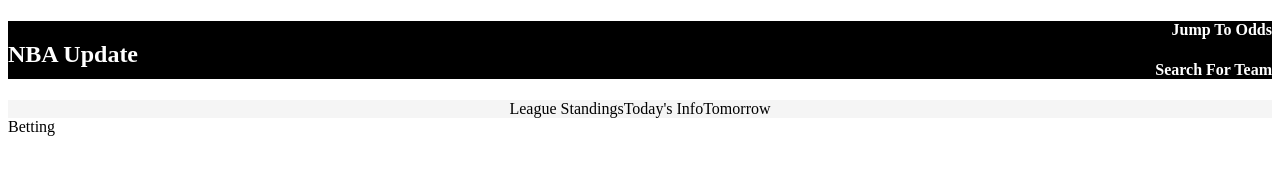
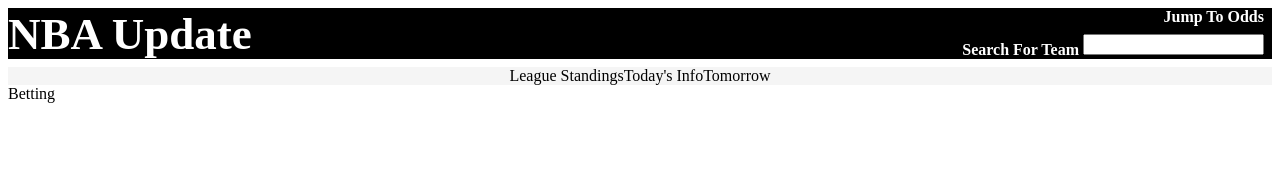
Before and after one commit to dfabert/NBADashboard, a plain HTML site: page index.html in a window 1280 px wide. Drawn offline with nearby package versions, Linux system fonts and the light colour scheme; no server answers.

Commit message:
added text box for team search

```diff
--- a/assets/style.css
+++ b/assets/style.css
@@ -16,12 +16,15 @@
 }
 
 h2 {
-    width: 50%;
+
     float: left;
+    margin: 0px;
+    font-size: 45px;
 }
 
 h4 {
    text-align: right;
+   margin: 8px;
 }
 
 header {
@@ -35,5 +38,10 @@
 
 .icon {
     width: 35px;
-    padding: 2px;
+    padding: 4px;
 }
+
+textarea {
+    resize: none;
+
+}
--- a/index.html
+++ b/index.html
@@ -14,7 +14,9 @@
     <header>
         <h2>NBA Update</h2>
         <h4>Jump To Odds</h4>
-        <h4>Search For Team</h4>
+        <h4>Search For Team
+            <textarea rows='1'></textarea>
+        </h4>
         <div id = 'teamLinks'></div>
     </header>
 
```
